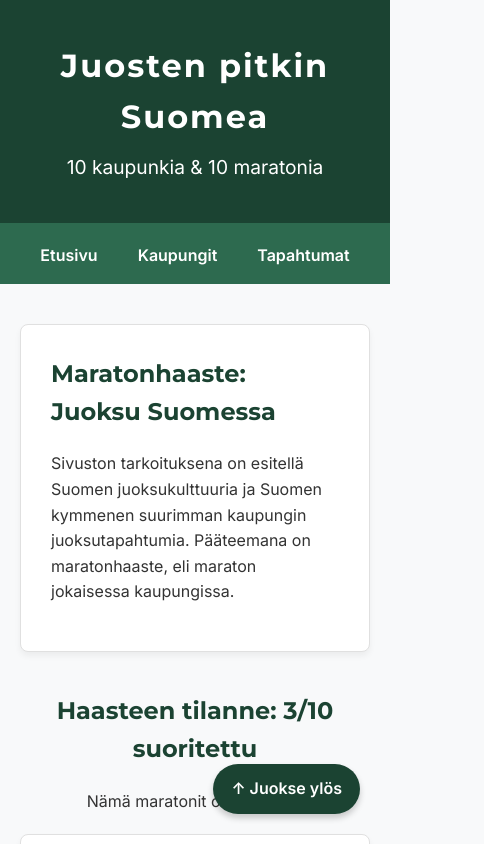
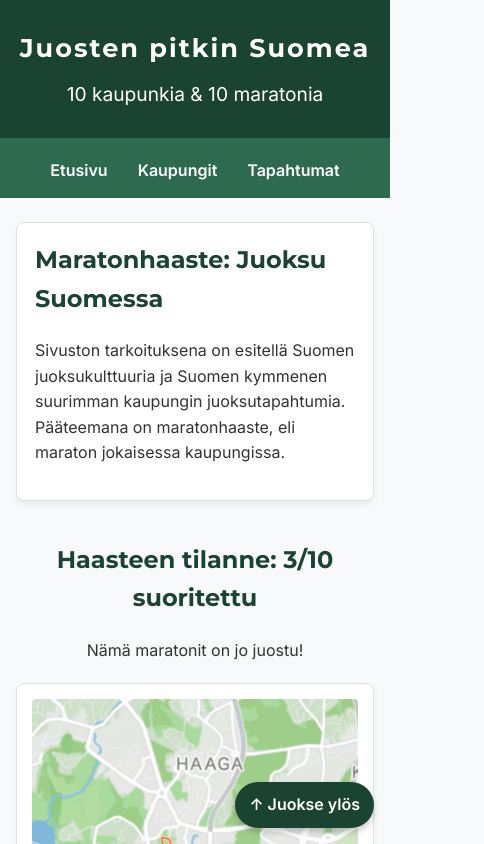
Before and after one commit to MinnaPa/juoksusivu, a plain HTML site: page index.html in a window 390 px wide. Shown: the top 844 px of the page, 484 px wide, since content can reach past the window. Drawn offline with Linux system fonts and the light colour scheme.

Commit message:
Lisätty mediat tab&mob

```diff
--- a/css/style.css
+++ b/css/style.css
@@ -318,3 +318,44 @@ footer {
 .vinkki-lomake textarea:valid {
     border-color: var(--korostusvari);
 }
+/* Tablettinäkymä */
+@media (max-width: 900px) {
+    main {
+        padding: 0 16px;
+        margin: 24px auto;
+    }
+
+    .takaisin-ylos {
+        bottom: 16px;
+        right: 16px;
+        padding: 10px 14px;
+    }
+}
+
+/* Mobiilinäkymä */
+@media (max-width: 600px) {
+    header {
+        padding: 28px 15px;
+    }
+
+    header h1 {
+        font-size: 1.6rem;
+    }
+
+    nav ul {
+        flex-wrap: wrap;
+        gap: 10px;
+    }
+
+    .sisalto-kortti,
+    .tapahtuma-kortti,
+    .vinkki-lomake fieldset {
+        padding: 18px;
+    }
+
+    .haaste-taulukko th,
+    .haaste-taulukko td {
+        padding: 8px 10px;
+        font-size: 0.9rem;
+    }
+}
```
